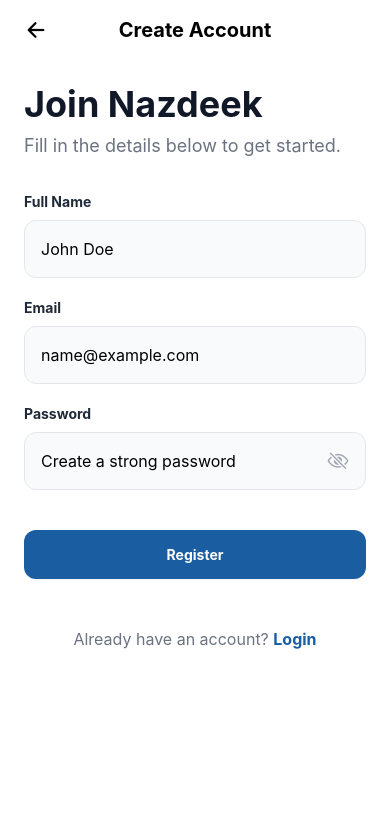
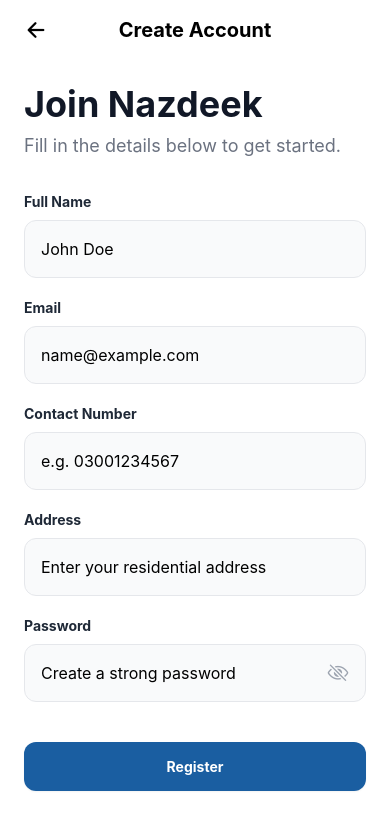
Before and after one commit to hamza-1897/Nazdeek-FYP, a React Native app in the folder mobile-app/: screen /Signup in a window 390 px wide. Shown: the top 830 px of the page. Built offline with nearby package versions, Linux system fonts and the light colour scheme.

Commit message:
Input fields are adjusted.

```diff
--- a/mobile-app/screens/signupScreen.js
+++ b/mobile-app/screens/signupScreen.js
@@ -1,5 +1,5 @@
 import React, { useState } from 'react';
-import { View, Text, TextInput, ActivityIndicator,TouchableOpacity} from 'react-native';
+import { View, Text, TextInput, ActivityIndicator, TouchableOpacity, ScrollView, KeyboardAvoidingView, Platform } from 'react-native';
 import { SafeAreaView } from 'react-native-safe-area-context';
 import { Ionicons } from '@expo/vector-icons';
 import { useContext } from 'react';
@@ -10,20 +10,24 @@ import { userSignup } from '../api/authApi';
 const SignupScreen = ({ navigation }) => {
   const [name, setFullName] = useState('');
   const [email, setEmail] = useState('');
+  const [phone, setPhone] = useState('');
+  const [address, setAddress] = useState('');
   const [password, setPassword] = useState('');
   const [loading, setLoading] = useState(false);
   const [isPasswordVisible, setIsPasswordVisible] = useState(false);
 
   const handleSignUP = async () => {
-    if (!name || !email || !password) {
+
+    if (!name || !email || !phone || !address || !password) {
       alert("Please fill in all fields.");
       return;
     }
     setLoading(true);
     try {
-      const data = await userSignup(name, email);
+
+      const data = await userSignup(name, email, phone, address);
       alert('Signup successful! Please check your email for the OTP to verify your account.');
-      navigation.navigate('VerifyOTP', { name,email,password , flow: 'signup' });
+      navigation.navigate('VerifyOTP', { name, email, phone, address, password, flow: 'signup' });
 
     } catch (error) {
       console.log("Signup error:", error);
@@ -35,8 +39,11 @@ const SignupScreen = ({ navigation }) => {
   };
 
   return (
+    <KeyboardAvoidingView
+      behavior={Platform.OS === 'ios' ? 'padding' : 'height'}
+      style={{ flex: 1 }}
+    >
       <SafeAreaView className="flex-1 bg-white">
-
 
         <View className="px-6 pt-4 flex-row items-center">
           <TouchableOpacity onPress={() => navigation.goBack()}>
@@ -45,6 +52,11 @@ const SignupScreen = ({ navigation }) => {
           <Text className="flex-1 text-center text-xl font-bold mr-6">Create Account</Text>
         </View>
 
+        <ScrollView
+          showsVerticalScrollIndicator={false}
+          keyboardShouldPersistTaps="handled"
+          contentContainerStyle={{ flexGrow: 1 }}
+        >
           <View className="px-6 pt-10">
             <Text className="text-4xl font-bold text-gray-900">Join Nazdeek</Text>
             <Text className="text-lg text-gray-500 mt-2 mb-8">
@@ -71,6 +83,29 @@ const SignupScreen = ({ navigation }) => {
                 value={email}
                 onChangeText={setEmail}
                 keyboardType="email-address"
+              />
+            </View>
+
+
+            <View className="mb-5">
+              <Text className="text-sm font-bold mb-2 text-gray-800">Contact Number</Text>
+              <TextInput
+                className="border border-gray-200 rounded-xl p-4 text-base bg-gray-50"
+                placeholder="e.g. 03001234567"
+                value={phone}
+                onChangeText={setPhone}
+                keyboardType="phone-pad"
+              />
+            </View>
+
+
+            <View className="mb-5">
+              <Text className="text-sm font-bold mb-2 text-gray-800">Address</Text>
+              <TextInput
+                className="border border-gray-200 rounded-xl p-4 text-base bg-gray-50"
+                placeholder="Enter your residential address"
+                value={address}
+                onChangeText={setAddress}
               />
             </View>
 
@@ -109,14 +144,16 @@ const SignupScreen = ({ navigation }) => {
             </TouchableOpacity>
 
 
-        <View className="flex-row justify-center mt-12">
+            <View className="flex-row justify-center mt-12 mb-6">
               <Text className="text-gray-500 text-base">Already have an account? </Text>
               <TouchableOpacity onPress={() => navigation.navigate('Login')}>
                 <Text className="text-[#1a5ea1] font-bold text-base">Login</Text>
               </TouchableOpacity>
             </View>
           </View>
+        </ScrollView>
       </SafeAreaView>
+    </KeyboardAvoidingView>
   );
 };
 
```
Lines whose indentation alone changed are shown as unchanged.
